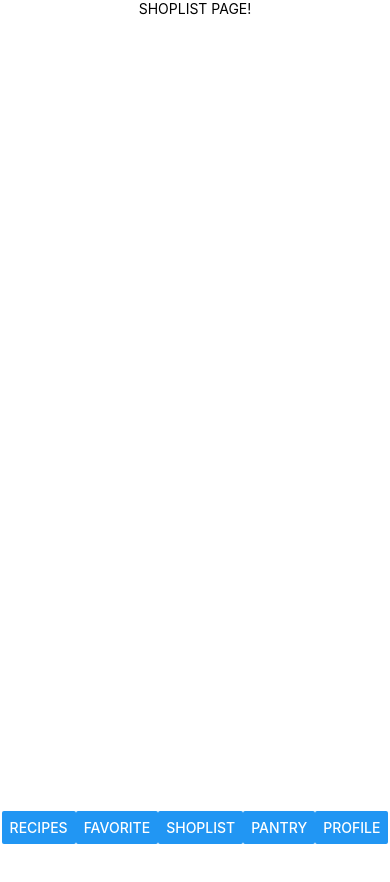
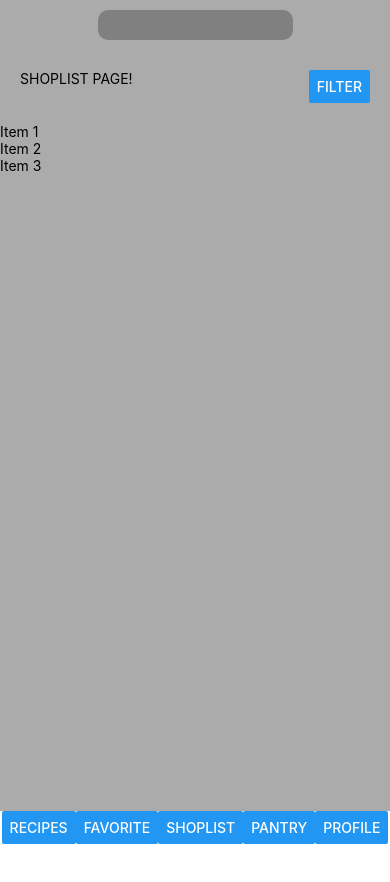
Before and after one commit to LucaSalmi/boy_friendz_recipe_app, a React Native app: screen / in a window 390 px wide. Both pictures are taken after a click on the button "SHOPLIST". Shown: the top 882 px of the page. Before the commit the page ends 844 px from the top, so only its background shows below. Built offline with nearby package versions, Linux system fonts and the light colour scheme.

Commit message:
update shoplist component

```diff
--- a/components/Shoplist.js
+++ b/components/Shoplist.js
@@ -1,17 +1,42 @@
-import { StyleSheet, Text, View, TextInput, Button, ScrollView } from 'react-native';
-import { useState } from 'react';
+import { StyleSheet, Text, View, TextInput, Button, ScrollView, Animated } from 'react-native';
+import { useState, useEffect, useRef } from 'react';
+import { danneShoplist } from '../styles/styles.js';
 
 const Shoplist = (props) => {
 
+    const [showSheet, setShowSheet] = useState(false);
 
+    const fadeAnim = useRef(new Animated.Value(0)).current  // Initial value for opacity: 0
 
-    const showPerson = () => {
-        console.log(props.props1.styles.text);
+    const startSheetAnimation = () => {
+        setShowSheet(!showSheet)
+        Animated.timing(
+            fadeAnim,
+            {
+              toValue: 1,
+              duration: 1000,
+              useNativeDriver: true, // <-- Add this
+            }
+          ).start();
     }
 
 	return (
-        <View>
-            <Text>SHOPLIST PAGE!</Text>
+        <View style={danneShoplist.shoplistContainer}>
+            <View style={danneShoplist.searchBar}></View>
+            <View style={danneShoplist.headerContainer}>
+                <Text style={danneShoplist.headerText}>SHOPLIST PAGE!</Text>
+                <Button style={danneShoplist.filterButton} title="FILTER" onPress={() => { startSheetAnimation() }}></Button>
+            </View>
+
+            <View style={showSheet ? {display: "none"} : danneShoplist.shoppingItemsContainer}>
+                <Text>Item 1</Text>
+                <Text>Item 2</Text>
+                <Text>Item 3</Text>
+            </View>
+
+            <Animated.View style={showSheet ? danneShoplist.sheetContainer : {display: "none"}}>
+                <Text>SHEET</Text>
+            </Animated.View>
         </View>
 
 	);
--- a/styles/styles.js
+++ b/styles/styles.js
@@ -1,4 +1,4 @@
-import { StyleSheet } from 'react-native';
+import { StyleSheet, Dimensions } from 'react-native';
 
 export const pageStyles = StyleSheet.create({
 	text: {
@@ -6,3 +6,43 @@ export const pageStyles = StyleSheet.create({
         color: "blue",
 	},
 });
+
+export const danneShoplist = StyleSheet.create({
+    shoplistContainer: {
+        flex: 1,
+        flexDirection: 'column',
+        alignItems: 'center',
+        width: Dimensions.get('window').width,
+        height: Dimensions.get('window').height,
+        backgroundColor: "#0005",
+    },
+    searchBar: {
+        width: "50%",
+        height: 30,
+        backgroundColor: "gray",
+        borderRadius: 10,
+        margin: 10,
+    },
+    headerContainer: {
+        width: Dimensions.get('window').width,
+        flexDirection: 'row',
+        justifyContent: 'space-between',
+        padding: 20,
+    },
+    headerText: {
+    },
+    filterButton: {
+    },
+    shoppingItemsContainer: {
+        width: Dimensions.get('window').width,
+        height: Dimensions.get('window').height,
+    },
+    sheetContainer: {
+        width: Dimensions.get('window').width,
+        height: Dimensions.get('window').height,
+        borderTopLeftRadius: 15,
+        borderTopRightRadius: 15,
+        padding: 20,
+        backgroundColor: "red",
+    },
+});
```
